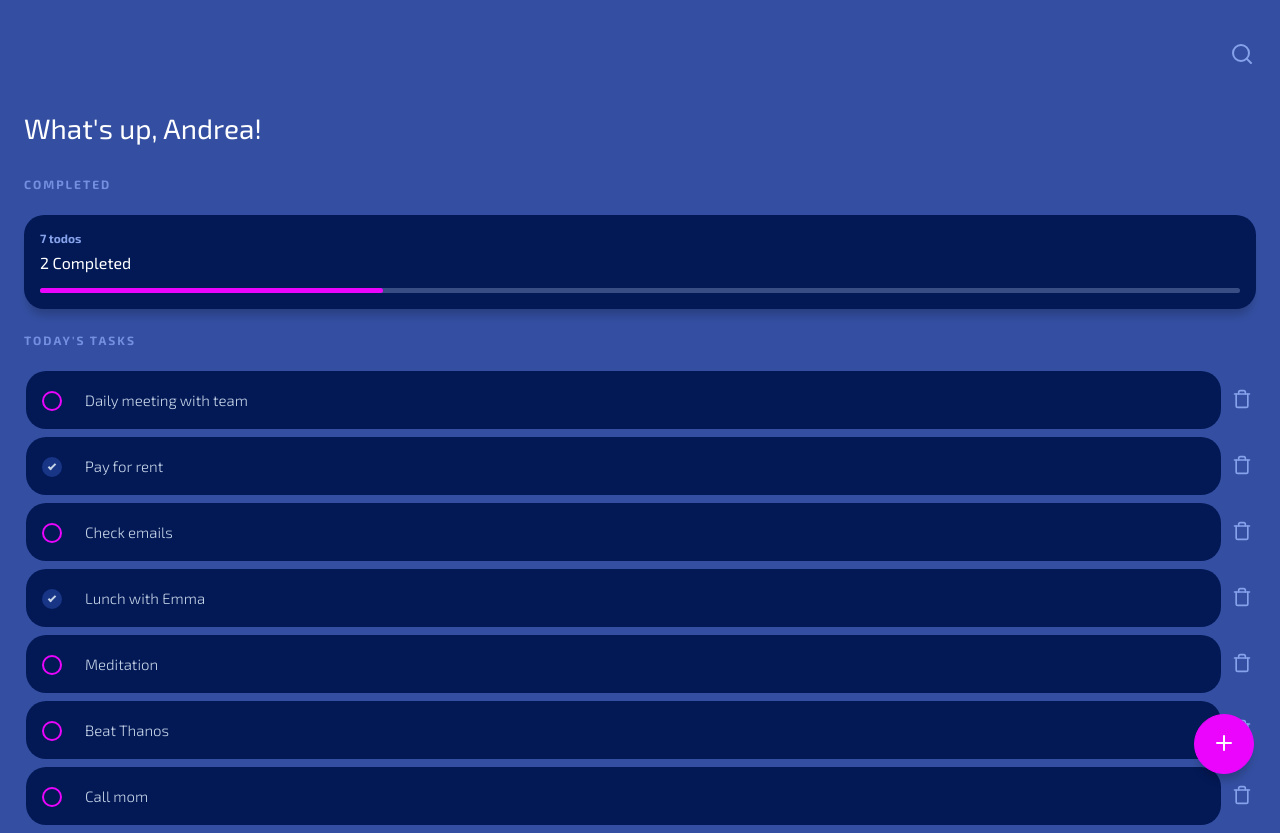
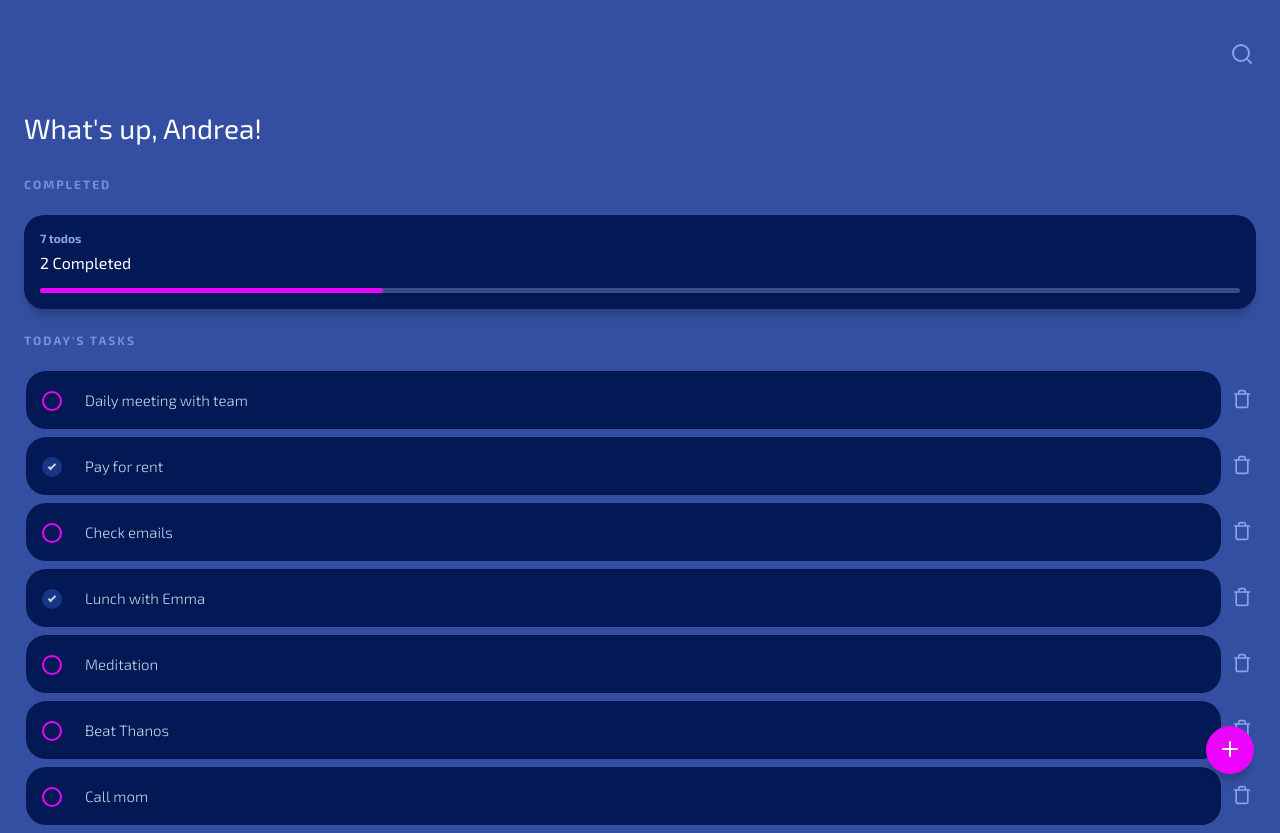
Before and after one commit to andrecontdi/todo-app, a React (Create React App) app: page / in a window 1280 px wide. Built offline with nearby package versions, Linux system fonts and the light colour scheme.

Commit message:
fix: add todo buton size

```diff
--- a/src/components/main/add-todo/add-todo.css
+++ b/src/components/main/add-todo/add-todo.css
@@ -3,8 +3,8 @@
     position:fixed;
 	bottom: 26px;
 	right: 26px;
-	height: 60px;
-	width: 60px;
+	height: 48px;
+	width: 48px;
 	text-align: center;
 	appearance:none;
     -webkit-appearance:none;
```
